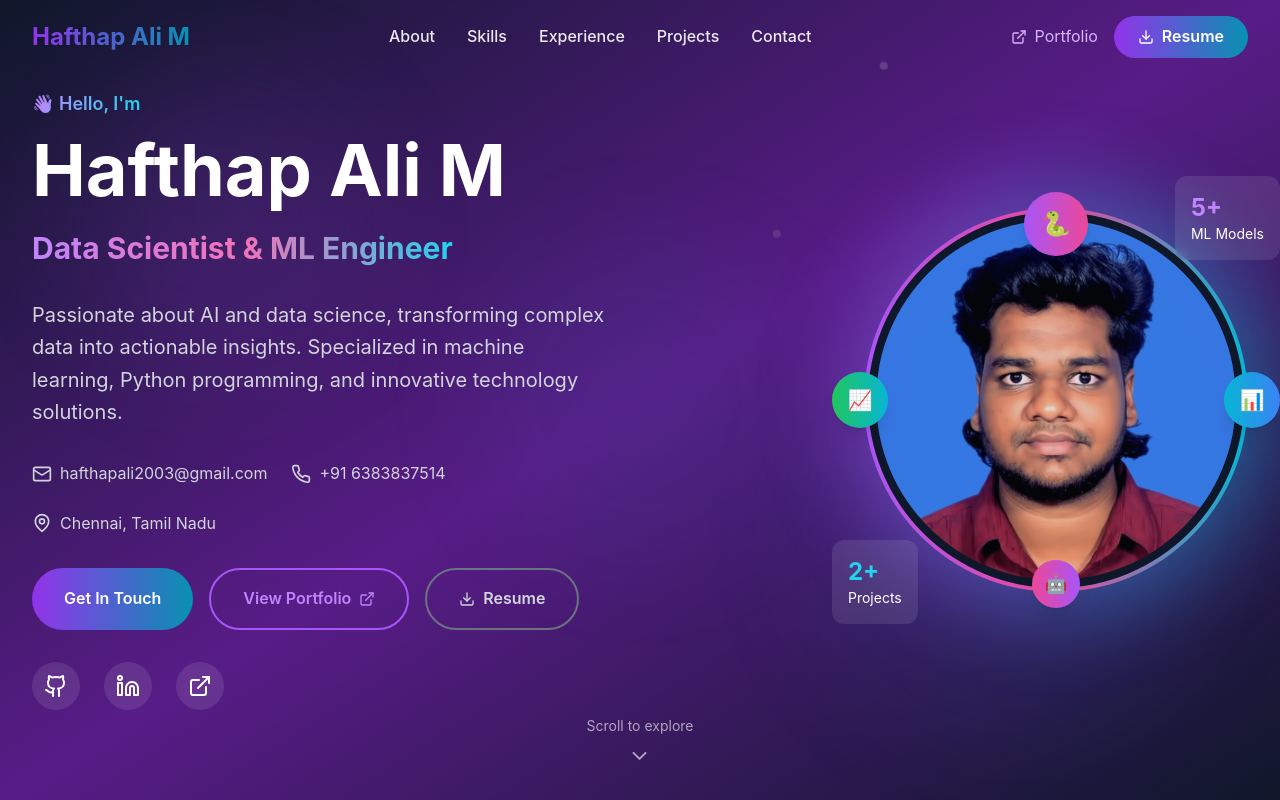
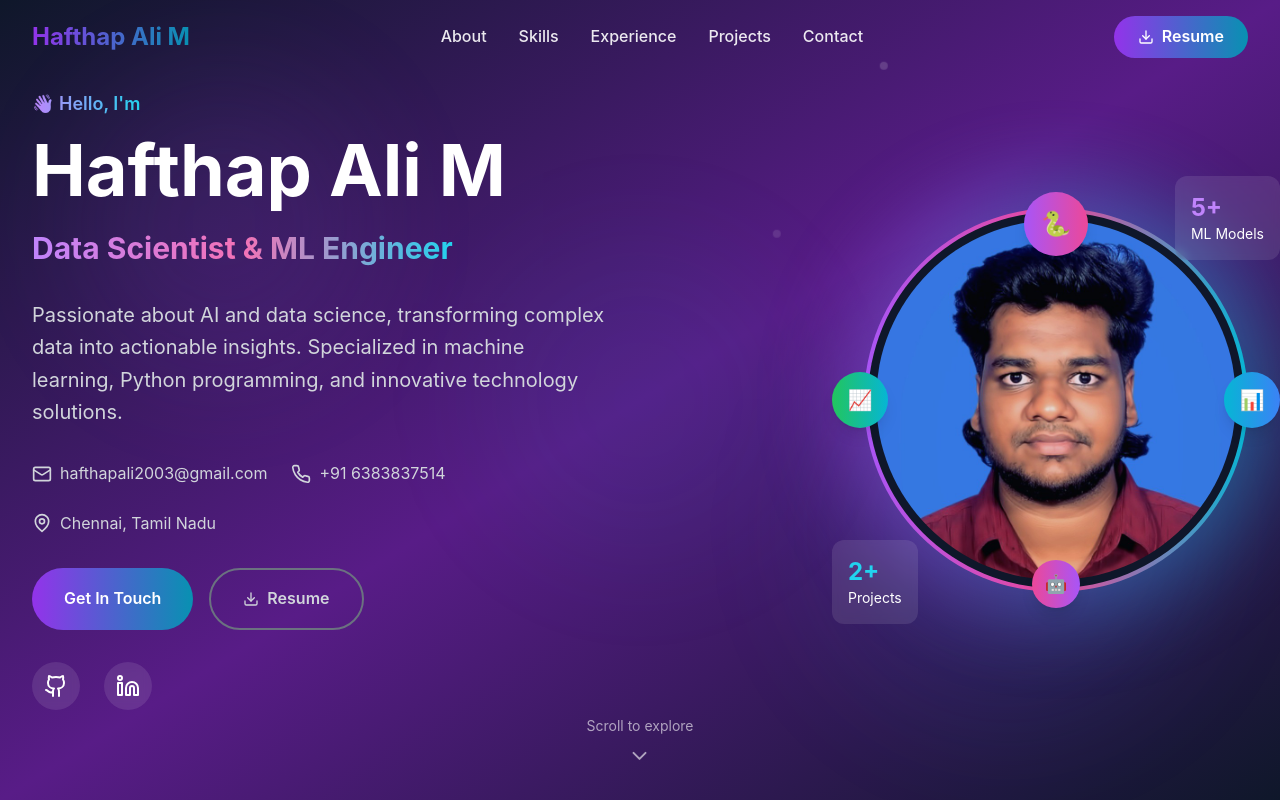
Before and after one commit to hafraf1131/portfolio, a React (Vite) app: page / in a window 1280 px wide. Shown: the top 800 px of the page. Built offline with nearby package versions, Linux system fonts and the light colour scheme.

Commit message:
Remove external portfolio references

```diff
--- a/src/components/Contact.tsx
+++ b/src/components/Contact.tsx
@@ -1,6 +1,6 @@
 import React, { useState } from 'react';
 import { motion } from 'framer-motion';
-import { Mail, Phone, MapPin, Send, ExternalLink, Linkedin, Github, Sparkles, MessageCircle } from 'lucide-react';
+import { Mail, Phone, MapPin, Send, Linkedin, Github, Sparkles, MessageCircle } from 'lucide-react';
 
 const Contact: React.FC = () => {
   const [formData, setFormData] = useState({
@@ -145,24 +145,16 @@ const Contact: React.FC = () => {
               </h4>
               <div className="flex space-x-4">
                 <a
-                  href="https://hafthapali.framer.website/"
-                  target="_blank"
-                  rel="noopener noreferrer"
-                  className="group p-4 bg-gradient-to-r from-purple-500 to-pink-500 text-white rounded-xl hover:scale-110 transition-all duration-300 shadow-lg hover:shadow-xl"
-                >
-                  <ExternalLink size={24} className="group-hover:rotate-12 transition-transform" />
-                </a>
-                <a
                   href="#"
                   className="group p-4 bg-gradient-to-r from-blue-500 to-cyan-500 text-white rounded-xl hover:scale-110 transition-all duration-300 shadow-lg hover:shadow-xl"
                 >
-                  <Linkedin size={24} className="group-hover:rotate-12 transition-transform" />
+                  <Linkedin size={24} />
                 </a>
                 <a
                   href="#"
                   className="group p-4 bg-gradient-to-r from-gray-700 to-gray-900 text-white rounded-xl hover:scale-110 transition-all duration-300 shadow-lg hover:shadow-xl"
                 >
-                  <Github size={24} className="group-hover:rotate-12 transition-transform" />
+                  <Github size={24} />
                 </a>
               </div>
             </motion.div>
--- a/src/components/Footer.tsx
+++ b/src/components/Footer.tsx
@@ -1,5 +1,5 @@
 import React from 'react';
-import { Heart, ExternalLink, Mail, Phone, Sparkles } from 'lucide-react';
+import { Heart, Mail, Phone, Sparkles } from 'lucide-react';
 
 const Footer: React.FC = () => {
   return (
@@ -20,16 +20,6 @@ const Footer: React.FC = () => {
             <p className="text-gray-300 leading-relaxed">
               Data Scientist passionate about leveraging AI and machine learning to solve real-world problems and drive innovation through cutting-edge technology solutions.
             </p>
-            <div className="flex space-x-4">
-              <a
-                href="https://hafthapali.framer.website/"
-                target="_blank"
-                rel="noopener noreferrer"
-                className="group p-3 bg-white/10 backdrop-blur-sm text-white rounded-xl hover:bg-white/20 transition-all duration-300 hover:scale-110"
-              >
-                <ExternalLink size={20} className="group-hover:rotate-12 transition-transform" />
-              </a>
-            </div>
           </div>
 
           {/* Quick Links */}
--- a/src/components/Header.tsx
+++ b/src/components/Header.tsx
@@ -1,5 +1,5 @@
 import React, { useState, useEffect } from 'react';
-import { Menu, X, Download, ExternalLink } from 'lucide-react';
+import { Menu, X, Download } from 'lucide-react';
 
 const Header: React.FC = () => {
   const [isMenuOpen, setIsMenuOpen] = useState(false);
@@ -53,19 +53,6 @@ const Header: React.FC = () => {
           </nav>
 
           <div className="hidden md:flex items-center space-x-4">
-            <a
-              href="https://hafthapali.framer.website/"
-              target="_blank"
-              rel="noopener noreferrer"
-              className={`flex items-center space-x-2 transition-all duration-200 hover:scale-105 ${
-                isScrolled
-                  ? 'text-purple-600 hover:text-purple-700'
-                  : 'text-purple-300 hover:text-white'
-              }`}
-            >
-              <ExternalLink size={16} />
-              <span>Portfolio</span>
-            </a>
             <button
               onClick={handleResumeDownload}
               className="group relative bg-gradient-to-r from-purple-600 to-cyan-600 text-white px-6 py-2 rounded-full font-semibold overflow-hidden transition-all duration-300 hover:scale-105 hover:shadow-lg"
@@ -103,15 +90,6 @@ const Header: React.FC = () => {
                 </button>
               ))}
               <div className="px-4 pt-4 border-t border-gray-200 space-y-3">
-                <a
-                  href="https://hafthapali.framer.website/"
-                  target="_blank"
-                  rel="noopener noreferrer"
-                  className="flex items-center space-x-2 text-purple-600 hover:text-purple-700 transition-colors"
-                >
-                  <ExternalLink size={16} />
-                  <span>Portfolio</span>
-                </a>
                 <button
                   onClick={handleResumeDownload}
                   className="w-full bg-gradient-to-r from-purple-600 to-cyan-600 text-white px-4 py-3 rounded-full font-semibold transition-all duration-300 hover:scale-105 flex items-center justify-center space-x-2 shadow-lg"
--- a/src/components/Hero.tsx
+++ b/src/components/Hero.tsx
@@ -1,6 +1,6 @@
 import React from 'react';
 import { motion } from 'framer-motion';
-import { Mail, Phone, MapPin, Github, Linkedin, ExternalLink, Download, ChevronDown } from 'lucide-react';
+import { Mail, Phone, MapPin, Github, Linkedin, Download, ChevronDown } from 'lucide-react';
 
 const Hero: React.FC = () => {
   const handleResumeDownload = () => {
@@ -130,19 +130,6 @@ const Hero: React.FC = () => {
                 <div className="absolute inset-0 bg-gradient-to-r from-purple-700 to-cyan-700 opacity-0 group-hover:opacity-100 transition-opacity duration-300"></div>
               </button>
 
-              <a
-                href="https://hafthapali.framer.website/"
-                target="_blank"
-                rel="noopener noreferrer"
-                className="group relative px-8 py-4 border-2 border-purple-500 text-purple-400 rounded-full font-semibold overflow-hidden transition-all duration-300 hover:scale-105 hover:text-white"
-              >
-                <span className="relative z-10 flex items-center space-x-2">
-                  <span>View Portfolio</span>
-                  <ExternalLink size={16} className="group-hover:translate-x-1 transition-transform" />
-                </span>
-                <div className="absolute inset-0 bg-gradient-to-r from-purple-600 to-cyan-600 opacity-0 group-hover:opacity-100 transition-opacity duration-300"></div>
-              </a>
-
               <button
                 onClick={handleResumeDownload}
                 className="group relative px-8 py-4 border-2 border-gray-500 text-gray-300 rounded-full font-semibold overflow-hidden transition-all duration-300 hover:scale-105 hover:text-white hover:border-white"
@@ -172,14 +159,6 @@ const Hero: React.FC = () => {
                 className="p-3 bg-white/10 backdrop-blur-sm text-white rounded-full hover:bg-white/20 transition-all duration-300 hover:scale-110"
               >
                 <Linkedin size={24} />
-              </a>
-              <a
-                href="https://hafthapali.framer.website/"
-                target="_blank"
-                rel="noopener noreferrer"
-                className="p-3 bg-white/10 backdrop-blur-sm text-white rounded-full hover:bg-white/20 transition-all duration-300 hover:scale-110"
-              >
-                <ExternalLink size={24} />
               </a>
             </motion.div>
           </motion.div>
```
